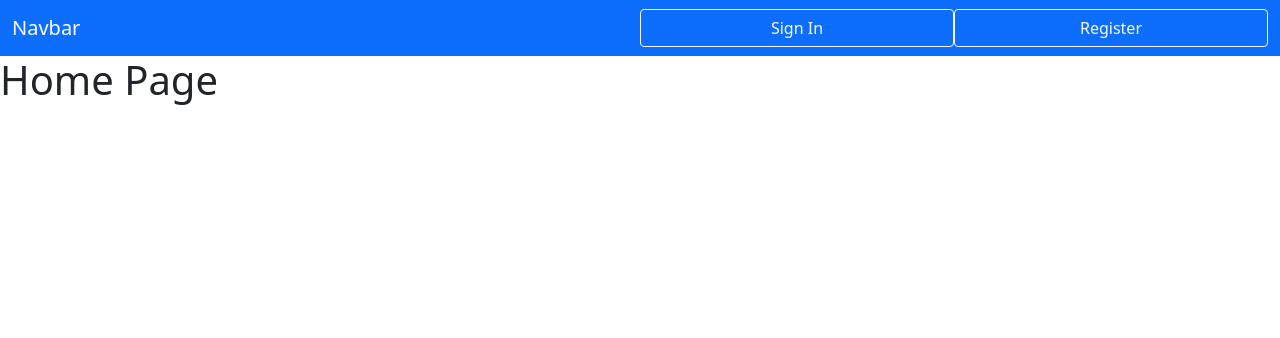
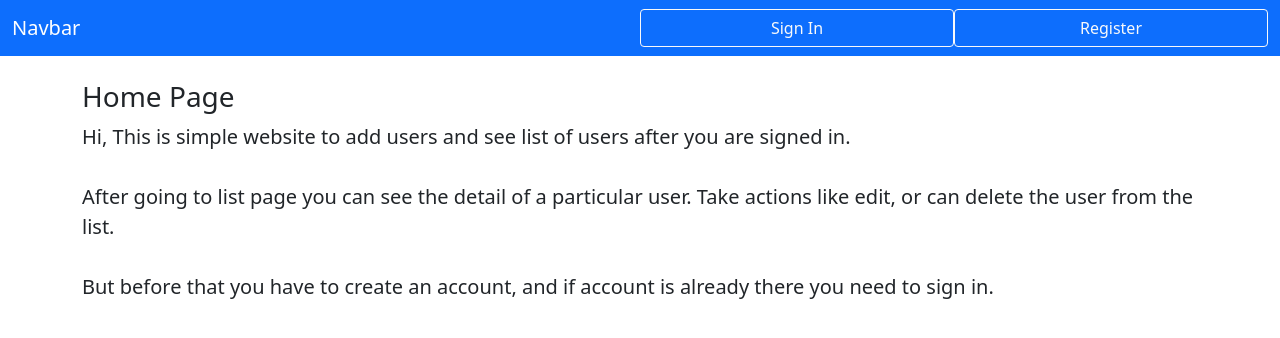
Before and after one commit to k-shivam/cg-hackathon, a React (Create React App) app in the folder employee-mgmt-sys/: page / in a window 1280 px wide. Shown: the top 338 px of the page. Built offline with nearby package versions, Linux system fonts and the light colour scheme.

Commit message:
Update App.js

```diff
--- a/employee-mgmt-sys/src/App.js
+++ b/employee-mgmt-sys/src/App.js
@@ -8,6 +8,8 @@ import PageNotFound from "./components/pages/PageNotFound";
 import AddUser from "./components/users/AddUser";
 import EditUser from "./components/users/EditUser";
 import User from "./components/users/User";
+import Login from "./components/users/Login";
+import Register from "./components/users/Register";
 
 function App() {
   return (
@@ -17,13 +19,29 @@ function App() {
         <Navbar/>
         </div>
         <Routes>
-          <Route exact path="/" element={<h1>Home Page</h1>}/>
+          <Route exact path="/" element={<div className='container'>
+        <div className='py-4'>
+        <h3>Home Page</h3>
+        <p className='lead'>
+        Hi, This is simple website to add users and see list of users after you are signed in.
+        <br/>
+        <br/>
+        After going to list page you can see the detail of a particular user. Take actions like edit, or can delete
+        the user from the list.
+        <br/>
+        <br/>
+        But before that you have to create an account, and if account is already there you need to sign in.
+        </p>
+        </div>
+    </div>}/>
           <Route exact path="/home" element={<Home/>}/>
           <Route exact path="/about" element={<About/>}/>
           <Route exact path="/contact" element={<Contact/>}/>
           <Route exact path="/user/add" element={<AddUser/>}/>
           <Route exact path="/user/edit/:id" element={<EditUser/>}/>
           <Route exact path="/user/view/:id" element={<User/>}/>
+          <Route exact path="/login" element={<Login/>}/>
+          <Route exact path="/register" element={<Register/>}/>
           <Route exact path="*" element={<PageNotFound/>}/>
         </Routes>
       </Router>
```
